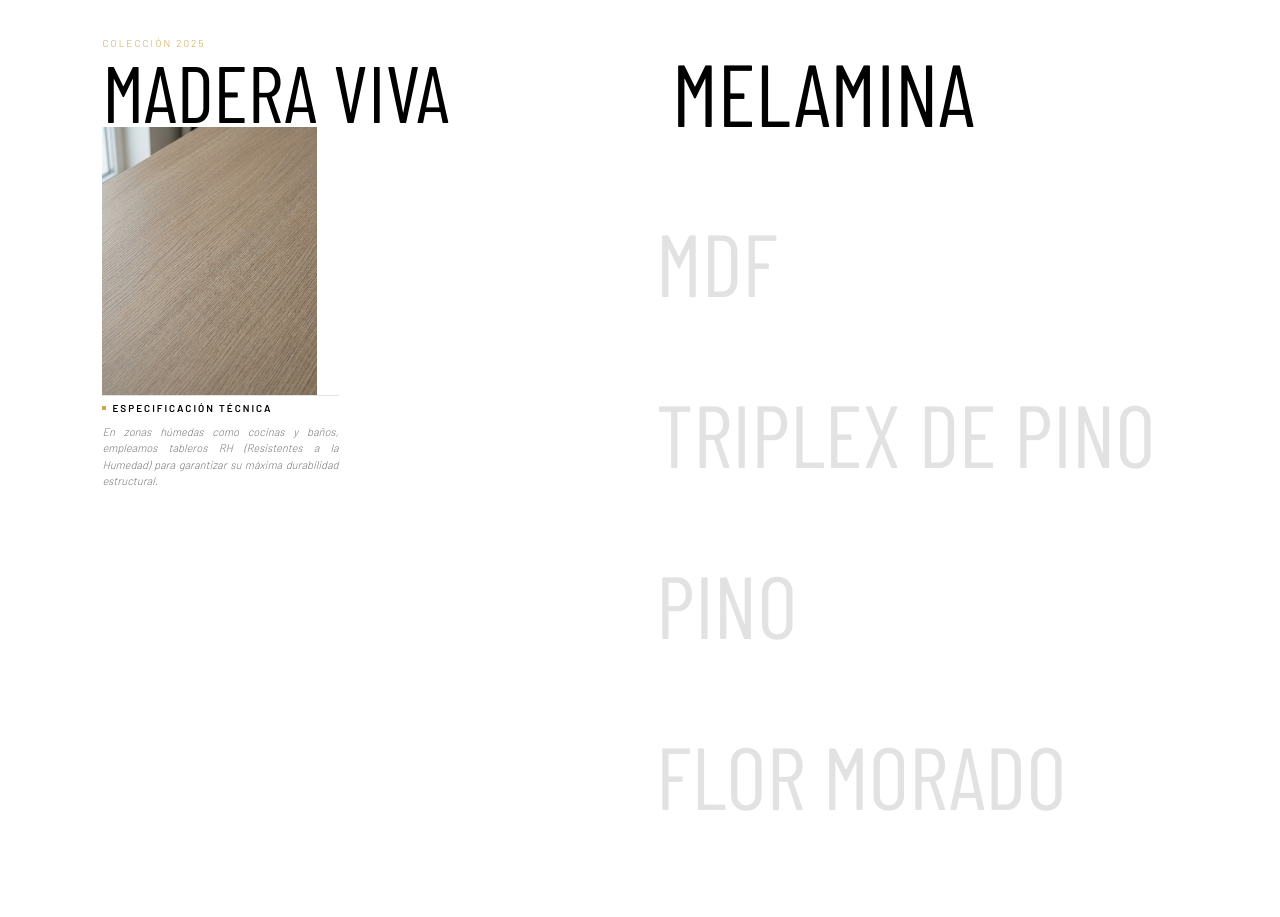
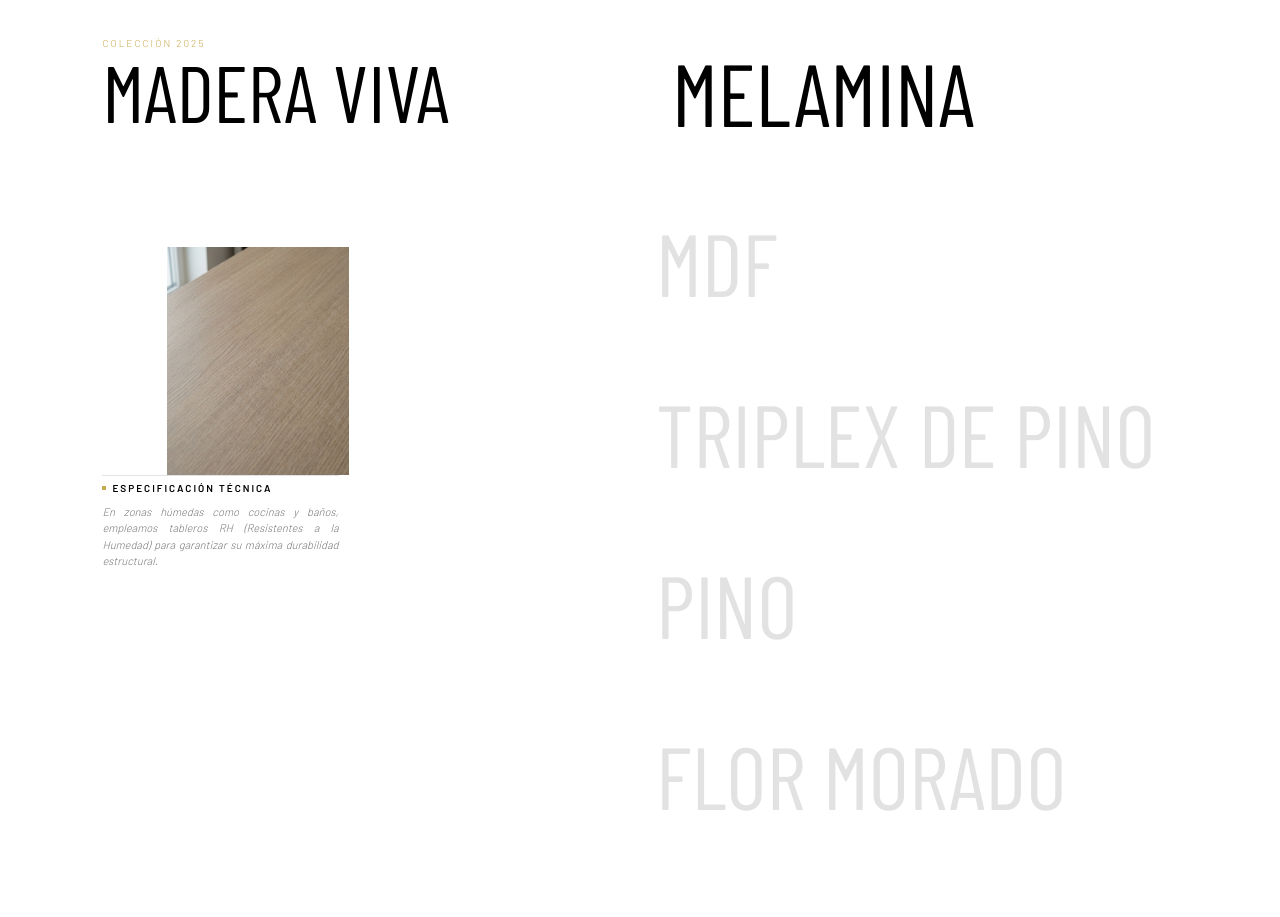
Before and after one commit to Johncode69/javal-muebles, a Next.js app: page / in a window 1280 px wide. Shown: the part 1580-2497 px from the top of the page. Built offline with nearby package versions, Linux system fonts and the light colour scheme; a web font is replaced by a local one.

Commit message:
fix: bypass tailwind v4 arbitrary class compiler bug using pure CSS

```diff
--- a/src/app/globals.css
+++ b/src/app/globals.css
@@ -160,3 +160,11 @@ img { display: block; max-width: 100%; }
 .img-zoom:hover .next-image {
   transform: scale(1.07);
 }
+
+/* Custom class to force photo layout without relying on Tailwind v4 arbitrary value generation */
+@media (min-width: 1024px) {
+  .desktop-photo-shift {
+    padding-left: 15%;
+    padding-top: 15vh;
+  }
+}
--- a/src/app/page.tsx
+++ b/src/app/page.tsx
@@ -62,7 +62,7 @@ function MaterialShowcase() {
                 </div>
               </FadeUp>
 
-              <div className="lg:pl-[15%] lg:pt-[15vh]">
+              <div className="desktop-photo-shift">
                 <FadeUp delay={0.1}>
                   <div
                     className="relative aspect-[16/9] lg:aspect-[4/5] w-full lg:w-[50%] overflow-hidden bg-[#e8e8e8] mb-4"
```
